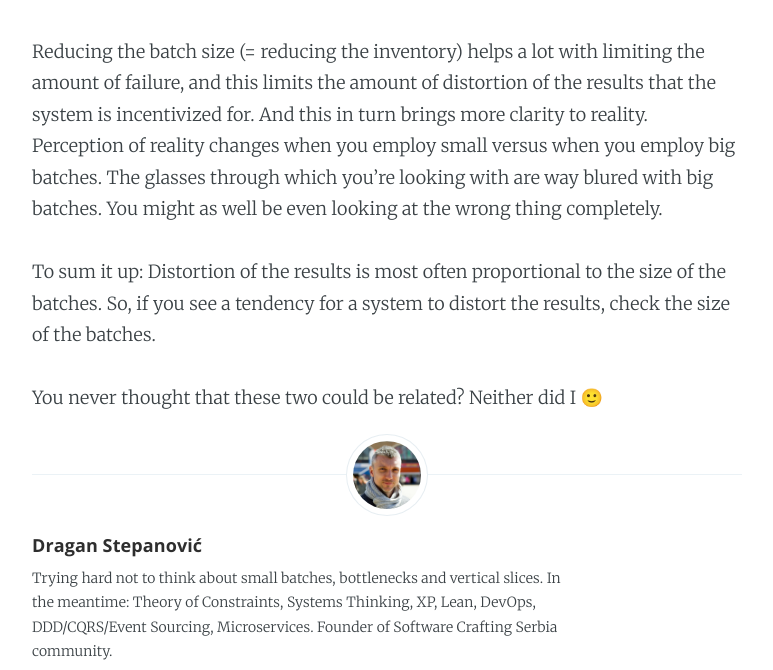
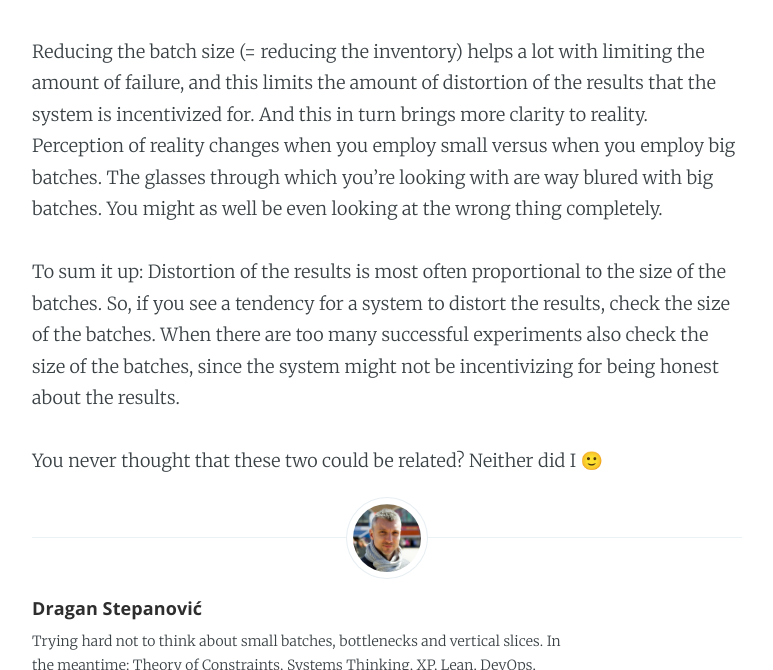
Before and after one commit to dragan-stepanovic/dragan-stepanovic.github.io, a Jekyll site: the page built from _posts/2020-06-09-big-batches-reality-distortion.md, in a window 1280 px wide and 900 px high, scrolled down 1305 px, cut to the strip 0-670 px from the top of the window. Shown: the whole strip, without its empty margins (253-1026 px from the left). Built offline with Jekyll 4.4.1, drawn with Linux system fonts in a browser that asks for light colours.

Commit message:
Update 2020-06-09-big-batches-reality-distortion.md

```diff
--- a/_posts/2020-06-09-big-batches-reality-distortion.md
+++ b/_posts/2020-06-09-big-batches-reality-distortion.md
@@ -25,6 +25,6 @@ Oh, and keep in mind that big failures also errode trust proportionally.
 Reducing the batch size (= reducing the inventory) helps a lot with limiting the amount of failure, and this limits the amount of distortion of the results that the system is incentivized for. And this in turn brings more clarity to reality.
 Perception of reality changes when you employ small versus when you employ big batches. The glasses through which you're looking with are way blured with big batches. You might as well be even looking at the wrong thing completely.
 
-To sum it up: Distortion of the results is most often proportional to the size of the batches. So, if you see a tendency for a system to distort the results, check the size of the batches.
+To sum it up: Distortion of the results is most often proportional to the size of the batches. So, if you see a tendency for a system to distort the results, check the size of the batches. When there are too many successful experiments also check the size of the batches, since the system might not be incentivizing for being honest about the results.
 
 You never thought that these two could be related? Neither did I 🙂
```
